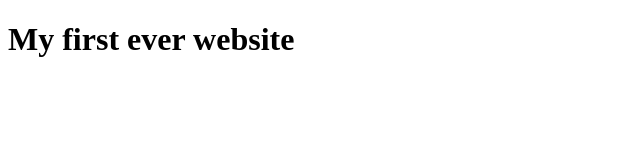
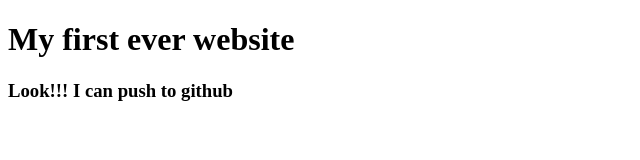
Before and after one commit to asifolindo/my-first-website, a plain HTML site: page index.html in a window 1280 px wide. Shown: the whole page, without its empty margins (0-640 px from the left). Drawn offline with Linux system fonts and the light colour scheme.

Commit message:
Learned github

```diff
--- a/index.html
+++ b/index.html
@@ -7,5 +7,6 @@
     </head>
     <body>
         <h1>My first ever website</h1>
+        <h3>Look!!! I can push to github</h3>
     </body>
     </html>
```
